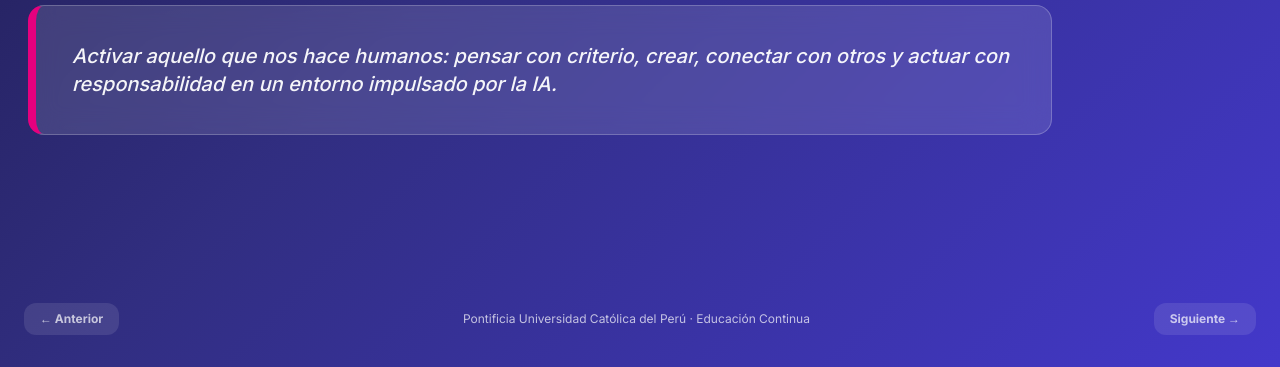
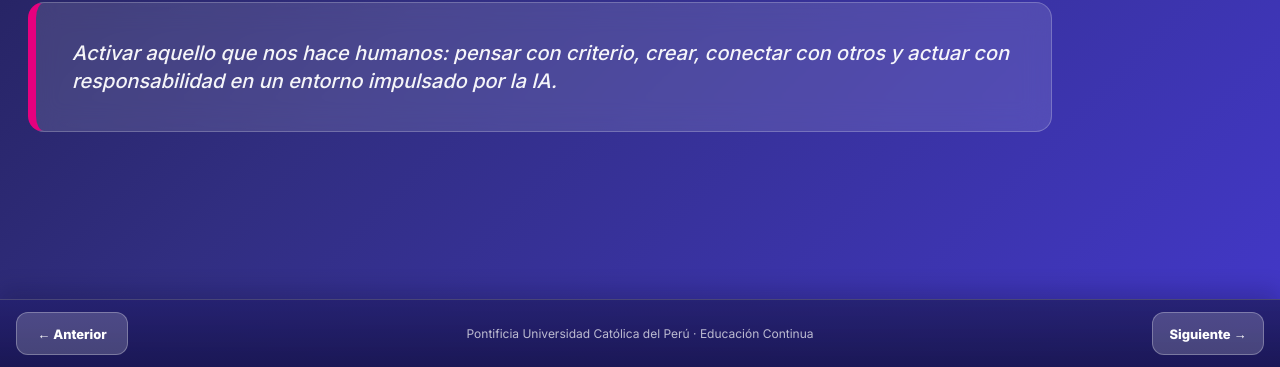
Before and after one commit to iadec-alt/portafolio-docentes-2027, a plain HTML site: page index.html in a window 1280 px wide. Shown: the part 433-800 px from the top of the page. Drawn offline with nearby package versions, Linux system fonts and the light colour scheme.

Commit message:
Restaurar navegación fija visible en todas las diapositivas y dispositivos

```diff
--- a/style.css
+++ b/style.css
@@ -67,3 +67,14 @@ footer #next[style*="hidden"]{visibility:hidden!important}
 /* Responsive cards for honorarios y cierre */
 #slide-11 .grid>article{min-width:0;height:auto}
 @media(max-width:768px){#slide-11 .grid{grid-template-columns:1fr!important}#slide-11 .grid>article{flex-shrink:0!important}#slide-12{justify-content:center!important}#slide-12 h2{line-height:1.12!important}}
+
+
+/* Navegación persistente: funciona en escritorio, tablet y móvil */
+body{box-sizing:border-box!important;padding-bottom:calc(78px + env(safe-area-inset-bottom))!important}
+main{min-height:0!important;overflow:hidden!important}
+footer{position:fixed!important;left:0!important;right:0!important;bottom:0!important;z-index:9999!important;display:flex!important;align-items:center!important;justify-content:space-between!important;visibility:visible!important;opacity:1!important;width:100%!important;max-width:none!important;box-sizing:border-box!important;margin:0!important;padding:12px max(16px,env(safe-area-inset-left)) calc(12px + env(safe-area-inset-bottom)) max(16px,env(safe-area-inset-right))!important;background:linear-gradient(180deg,rgba(37,33,111,.92),rgba(26,23,84,.98))!important;border-top:1px solid rgba(255,255,255,.2);box-shadow:0 -8px 22px rgba(10,9,40,.22)}
+footer button{display:inline-flex!important;align-items:center!important;justify-content:center!important;flex:0 0 auto!important;min-width:112px;min-height:43px!important;color:white!important;background:rgba(255,255,255,.19)!important;border:1px solid rgba(255,255,255,.28)!important;border-radius:12px!important;font-size:13px!important;font-weight:800!important;opacity:1!important;white-space:nowrap}
+footer button:hover,footer button:focus-visible{background:rgba(255,255,255,.32)!important;outline-offset:3px}
+footer #next[style*="hidden"]{visibility:hidden!important}
+@media(max-width:768px){body{padding-bottom:calc(76px + env(safe-area-inset-bottom))!important}footer{padding:10px 12px calc(10px + env(safe-area-inset-bottom))!important}footer button{min-width:104px}.active-slide{padding-bottom:calc(84px + env(safe-area-inset-bottom))!important}}
+@media(max-width:520px){footer>div{display:none!important}}
```
